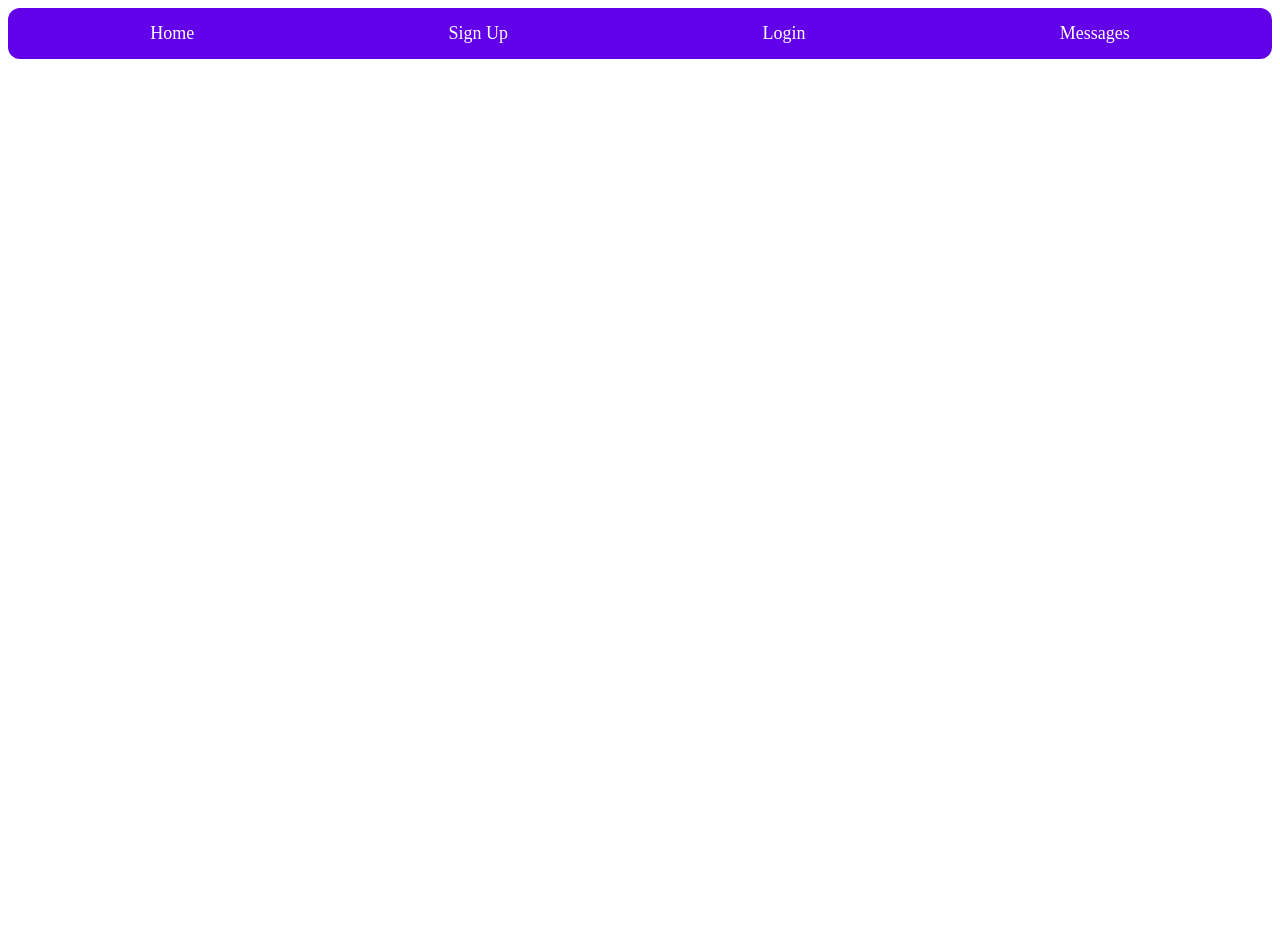
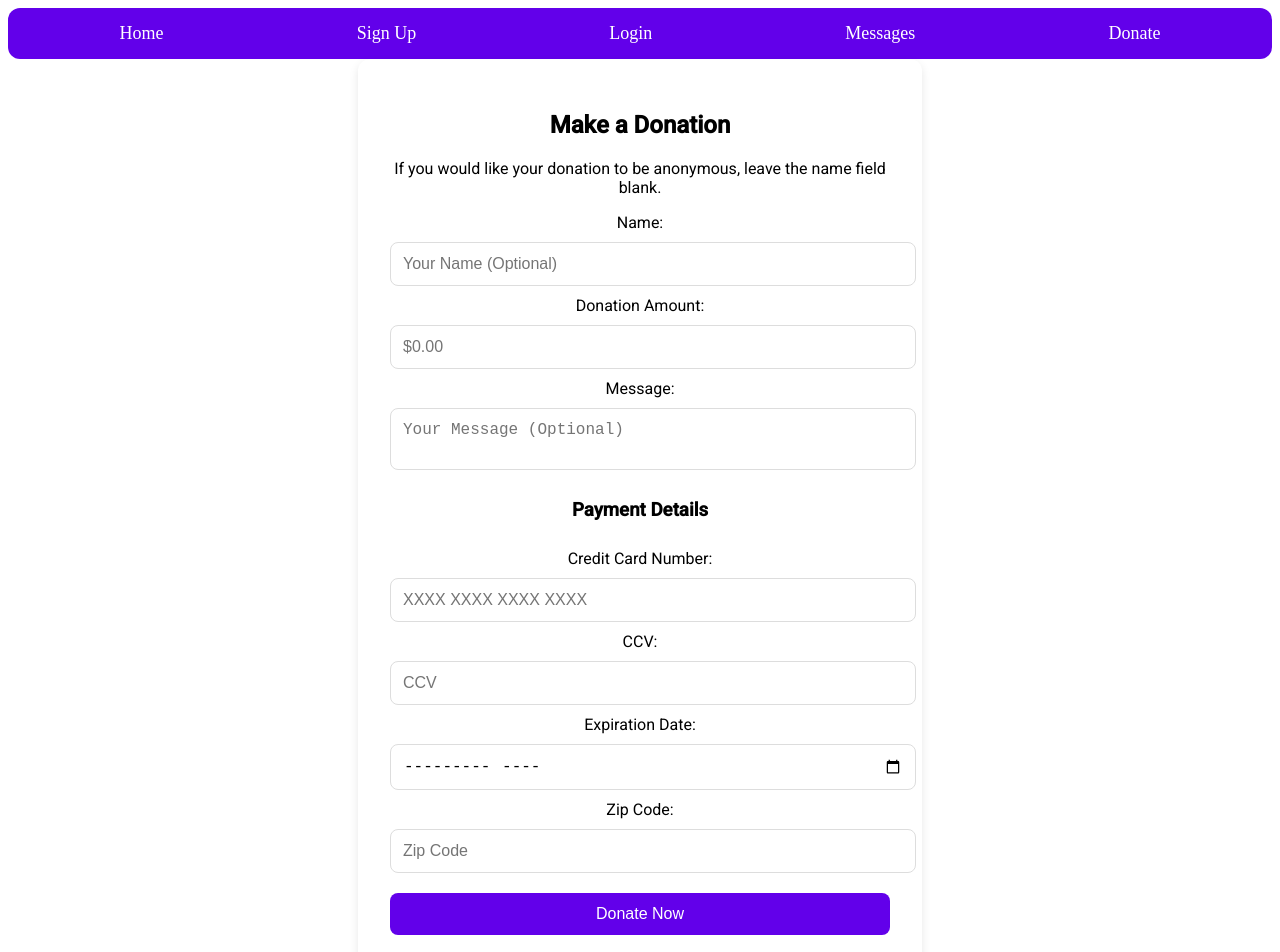
Before and after one commit to PaigeGrimes/NoStrays, a Vue app in the folder frontend/: page /donation in a window 1280 px wide. Shown: the top 952 px of the page. Before the commit the page ends 800 px from the top, so only its background shows below. Built offline with nearby package versions, Linux system fonts and the light colour scheme.

Commit message:
updated donation page, added admin view, changed how permissions work, and general database updates. also added animal object

```diff
--- a/frontend/src/components/Navbar.vue
+++ b/frontend/src/components/Navbar.vue
@@ -4,6 +4,7 @@
     <router-link to="/signup" class="nav-link">Sign Up</router-link>
     <router-link to="/login" class="nav-link">Login</router-link>
     <router-link to="/messages" class="nav-link">Messages</router-link>
+    <router-link to="/donation" class="nav-link">Donate</router-link>
     <router-link v-if="isAuthenticated" to="/dashboard" class="nav-link">Dashboard</router-link>
     <button v-if="isAuthenticated" class="nav-button" @click="logout">Logout</button>
   </nav>
--- a/frontend/src/router/index.ts
+++ b/frontend/src/router/index.ts
@@ -8,9 +8,10 @@ import Messages from '../views/Messsages.vue'
 const routes = [
     { path: '/', component: HomeView },
     { path: '/about', component: AboutView },
+    { path: '/login', component: Login },
+    { path: '/messages', component: Messages },
     { path: '/donation', component: Donate },
-    { path: '/login', component: Login },
-    { path: '/messages', component: Messages }
+    { path: '/admin', component: AdminPanel, meta: { requiresAuth: true, adminOnly: true } }
 ]
 
 const router = createRouter({
--- /dev/null
+++ b/frontend/src/views/Admin.vue
@@ -0,0 +1,128 @@
+<script setup>
+import { ref, onMounted } from 'vue';
+import axios from 'axios';
+import { useRouter } from 'vue-router';
+
+const router = useRouter();
+const currentUser = ref(null);
+
+const animalName = ref('');
+const animalSpecies = ref('');
+const removeAnimalId = ref('');
+
+const targetUsername = ref('');
+const newAccessLevel = ref(3);
+const deleteUsername = ref('');
+
+onMounted(() => {
+  const stored = localStorage.getItem('user');
+  if (!stored) {
+    router.push('/');
+    return;
+  }
+  currentUser.value = JSON.parse(stored);
+
+  // if they are not CEO or board, redirect
+  if (currentUser.value.accessLevel < 3) {
+    router.push('/');
+  }
+});
+
+async function addAnimal() {
+  try {
+    await axios.post('http://localhost:5001/api/animals', {
+      username: currentUser.value.username, // needed for ensureAdmin
+      name: animalName.value,
+      species: animalSpecies.value
+    });
+    alert('Animal added!');
+    animalName.value = '';
+    animalSpecies.value = '';
+  } catch (err) {
+    console.error(err);
+    alert('Failed to add animal');
+  }
+}
+
+async function removeAnimal() {
+  try {
+    await axios.delete(`http://localhost:5001/api/animals/${removeAnimalId.value}`, {
+      data: { username: currentUser.value.username } // pass user for ensureAdmin
+    });
+    alert('Animal removed!');
+    removeAnimalId.value = '';
+  } catch (err) {
+    console.error(err);
+    alert('Failed to remove animal');
+  }
+}
+
+async function updateRole() {
+  try {
+    await axios.put('http://localhost:5001/api/users/role', {
+      username: currentUser.value.username, // admin check
+      targetUsername: targetUsername.value,
+      newAccessLevel: parseInt(newAccessLevel.value)
+    });
+    alert('User role updated!');
+    targetUsername.value = '';
+    newAccessLevel.value = 3;
+  } catch (err) {
+    console.error(err);
+    alert('Failed to update user role');
+  }
+}
+
+async function deleteUser() {
+  try {
+    await axios.delete(`http://localhost:5001/api/users/${deleteUsername.value}`, {
+      data: { username: currentUser.value.username } // pass user for ensureAdmin
+    });
+    alert('User deleted!');
+    deleteUsername.value = '';
+  } catch (err) {
+    console.error(err);
+    alert('Failed to delete user');
+  }
+}
+</script>
+
+<template>
+  <div>
+    <h2>Admin Panel</h2>
+    <div>
+      <h3>Add Animal</h3>
+      <input v-model="animalName" placeholder="Animal Name" />
+      <input v-model="animalSpecies" placeholder="Species" />
+      <button @click="addAnimal">Add Animal</button>
+    </div>
+
+    <div>
+      <h3>Remove Animal</h3>
+      <input v-model="removeAnimalId" placeholder="Animal ID" />
+      <button @click="removeAnimal">Remove Animal</button>
+    </div>
+
+    <div>
+      <h3>Update User Role</h3>
+      <input v-model="targetUsername" placeholder="Target Username" />
+      <select v-model="newAccessLevel">
+        <option value="1">Volunteer</option>
+        <option value="2">Caregiver</option>
+        <option value="3">Board</option>
+        <option value="4">CEO</option>
+      </select>
+      <button @click="updateRole">Update Role</button>
+    </div>
+
+    <div>
+      <h3>Delete User</h3>
+      <input v-model="deleteUsername" placeholder="Username to delete" />
+      <button @click="deleteUser">Delete User</button>
+    </div>
+  </div>
+</template>
+
+<style scoped>
+/* Apply Material 3 styling as needed */
+</style>
--- a/frontend/src/views/Donate.vue
+++ b/frontend/src/views/Donate.vue
@@ -1,166 +1,180 @@
 <template>
-  <div class="container">
-    <form @submit.prevent="donate">
-      <pre>If you would like your donation to be anonymous, leave the name field blank.</pre>
+  <div class="donation-container">
+    <h2>Make a Donation</h2>
+    <p>If you would like your donation to be anonymous, leave the name field blank.</p>
+
+    <form @submit.prevent="donate" class="donation-form">
       <label for="name">Name:</label>
-      <input v-model="name" placeholder="Name" />
+      <input v-model="name" type="text" placeholder="Your Name (Optional)" class="input-field" />
+
       <label for="amount">Donation Amount:</label>
-      <input v-model="amount" type="number" step="1000" placeholder="$ Amount" required />
-      <label style="white-space: pre-line;" for="message">Message:</label>
-      <textarea v-model="message" placeholder="Message"></textarea>
+      <input
+          :value="displayAmount"
+          @input="handleInput($event.target.value)"
+          @focus="focused = true"
+          @blur="handleBlur"
+          placeholder="$0.00"
+          required
+          class="input-field"
+      />
+
+      <label for="message">Message:</label>
+      <textarea v-model="message" class="input-field no-resize" placeholder="Your Message (Optional)"></textarea>
+
+      <h3>Payment Details</h3>
       <label for="ccNum">Credit Card Number:</label>
-      <input v-model="ccNum" type="number" placeholder="XXXX XXXX XXXX XXXX" required />
+      <input v-model="ccNum" type="number" placeholder="XXXX XXXX XXXX XXXX" required class="input-field" />
+
       <label for="ccv">CCV:</label>
-      <input v-model="ccv" type="number" placeholder="CCV" required />
+      <input v-model="ccv" type="number" placeholder="CCV" required class="input-field" />
+
       <label for="expire">Expiration Date:</label>
-      <input v-model="expire" type="month" placeholder="Expiration Date" required />
+      <input v-model="expire" type="month" required class="input-field" />
+
       <label for="zip">Zip Code:</label>
-      <input v-model="zip" type="number" placeholder="Zip" required />
+      <input v-model="zip" type="number" placeholder="Zip Code" required class="input-field" />
 
-      <button type="submit" @click="throwConfetti">Sign Up</button>
+      <button type="submit" class="donation-button" @click="throwConfetti">Donate Now</button>
     </form>
-    <img :src="sadURL" alt="Vue" />
+
+    <img :src="sadURL" alt="Thank You Image" class="thank-you-image" />
   </div>
 </template>
 
-<script lang="ts">
-
+<script setup>
+import { ref, computed } from 'vue';
 import axios from 'axios';
 import confetti from 'canvas-confetti';
-import { defineComponent } from 'vue';
-import usURL from "@/assets/nature_and_us.png";
 import sadURL from "@/assets/sad.png";
 
-export default defineComponent ({
-  computed: {
-    sadURL() {
-      return sadURL
-    },
-  },
-  data() {
-    return {
-      name: '',
-      amount: '',
-      message: '',
-      ccNum: '',
-      ccv: '', // Added to the request
-      expire: '',
-      zip: '',
-    };
-  },
-  methods: {
-    async donate() {
-      try {
-        const res = await axios.post('http://localhost:5001/donation', {
-          name: this.name,
-          amount: this.amount,
-          message: this.message,
-          ccNum: this.ccNum,
-          ccv: this.ccv,  // Fixed missing CCV
-          ccExpiration: this.expire, // Ensure it matches the backend field
-          zipCode: this.zip, // Ensure it matches the backend field
-        });
+const name = ref('');
+const message = ref('');
+const ccNum = ref('');
+const ccv = ref('');
+const expire = ref('');
+const zip = ref('');
+const numericAmount = ref(0);
+const rawInput = ref('');
+const focused = ref(false);
 
-        // Display success message from server response
-        alert(`${res.data.message}\nYou're AMAZING!`);
-      } catch (error) {
-        console.error('Donation failed', error);
-        alert('Error during donation. Please try again.');
-      }
-    },
-  throwConfetti() {
-      const count = 200;
-      const defaults = {
-        origin: { y: 0.7 },
-      };
+const displayAmount = computed(() => {
+  if (focused.value) {
+    return rawInput.value;
+  } else {
+    if (!numericAmount.value) return '';
+    return numericAmount.value.toLocaleString('en-US', {
+      style: 'currency',
+      currency: 'USD',
+      minimumFractionDigits: 2,
+    });
+  }
+});
 
-      function fire(particleRatio: number, opts: any) {
-        confetti(
-            Object.assign({}, defaults, opts, {
-              particleCount: Math.floor(count * particleRatio),
-            })
-        );
-      }
+function handleInput(value) {
+  let cleaned = value.replace(/[^0-9.]/g, '');
+  if (cleaned.startsWith(".")) cleaned = "0" + cleaned;
+  const parts = cleaned.split('.');
+  if (parts.length > 2) {
+    cleaned = parts.shift() + '.' + parts.join('');
+  }
+  if (parts[1]?.length > 2) {
+    parts[1] = parts[1].slice(0, 2);
+    cleaned = parts.join('.');
+  }
+  rawInput.value = cleaned;
+  numericAmount.value = parseFloat(cleaned) || 0;
+}
 
-      fire(0.25, {
-        spread: 26,
-        startVelocity: 55,
-      });
+function handleBlur() {
+  focused.value = false;
+}
 
-      fire(0.2, {
-        spread: 60,
-      });
+async function donate() {
+  try {
+    const res = await axios.post('http://localhost:5001/donation', {
+      name: name.value,
+      amount: numericAmount.value,
+      message: message.value,
+      ccNum: ccNum.value,
+      ccv: ccv.value,
+      ccExpiration: expire.value,
+      zipCode: zip.value,
+    });
+    alert(`${res.data.message}\nYou're AMAZING!`);
+    throwConfetti();
+  } catch (error) {
+    console.error('Donation failed', error);
+    alert('Error during donation. Please try again.');
+  }
+}
 
-      fire(0.35, {
-        spread: 100,
-        decay: 0.91,
-        scalar: 0.8,
-      });
-
-      fire(0.1, {
-        spread: 120,
-        startVelocity: 25,
-        decay: 0.92,
-        scalar: 1.2,
-      });
-
-      fire(0.1, {
-        spread: 120,
-        startVelocity: 45,
-      });
-    },
-  },
-});
+function throwConfetti() {
+  const count = 200;
+  const defaults = { origin: { y: 0.7 } };
+  function fire(particleRatio, opts) {
+    confetti(Object.assign({}, defaults, opts, {
+      particleCount: Math.floor(count * particleRatio),
+    }));
+  }
+  fire(0.25, { spread: 26, startVelocity: 55 });
+  fire(0.2, { spread: 60 });
+  fire(0.35, { spread: 100, decay: 0.91, scalar: 0.8 });
+  fire(0.1, { spread: 120, startVelocity: 25, decay: 0.92, scalar: 1.2 });
+  fire(0.1, { spread: 120, startVelocity: 45 });
+}
 </script>
 
 <style scoped>
-.container {
-  display: flex;
-  justify-content: space-evenly;
-  align-items: center;
-  width: 100%;
-  margin: auto 20px;
+@import url('https://fonts.googleapis.com/css2?family=Roboto:wght@400;500&display=swap');
+
+.donation-container {
+  max-width: 500px;
+  margin: auto;
+  padding: 2rem;
+  text-align: center;
+  font-family: 'Roboto', sans-serif;
+  background: #fff;
+  border-radius: 12px;
+  box-shadow: 0 4px 10px rgba(0, 0, 0, 0.1);
 }
 
-form {
+.donation-form {
   display: flex;
   flex-direction: column;
-  width: 40%; /* Adjust this width as needed */
-  margin-right: 20px; /* Space between the form and image */
+  gap: 10px;
 }
 
-div {
-  margin-bottom: 1rem;
+.input-field {
+  width: 100%;
+  padding: 12px;
+  border: 1px solid #ddd;
+  border-radius: 8px;
+  font-size: 16px;
 }
 
-input {
-  width: 100%;
-  padding: 0.5rem;
-  margin-top: 0.2rem;
+.no-resize {
+  resize: none;
 }
 
-button {
-  position: relative;
-  z-index: 10;
-  background-color: #ffffff;
-  margin: 1rem;
-  padding: 0.5rem;
-  width: 50%;
-  align-content: center;
+.donation-button {
+  background-color: #6200ea;
+  color: white;
+  padding: 12px;
+  border: none;
+  border-radius: 8px;
+  cursor: pointer;
+  font-size: 16px;
+  font-weight: 500;
+  margin-top: 10px;
 }
 
-img {
-  width: 40%; /* Adjust image size as needed */
+.donation-button:hover {
+  background-color: #3700b3;
 }
 
-i {
-  animation: confetti-animation 2s forwards;
-}
-
-@keyframes confetti-animation {
-  to {
-    opacity: 0;
-    transform: translate3d(0, 0, 0);
-  }
+.thank-you-image {
+  width: 80%;
+  max-width: 300px;
+  margin-top: 20px;
 }
 </style>
--- a/frontend/src/views/Home.vue
+++ b/frontend/src/views/Home.vue
@@ -1,34 +1,38 @@
-// frontend/src/views/Home.vue - Styled with Google's Material 3 Design
-
 <template>
   <div class="home-container">
-    <header>
+    <header class="home-header">
       <h1>No Stray Animals Ever</h1>
-      <p>Dedicated to rescuing and caring for stray animals</p>
+      <p>Dedicated to rescuing and caring for stray animals in need.</p>
     </header>
 
-    <section class="about-section">
-      <h2>About Us</h2>
-      <p>We locate, rescue, and provide safe shelter to stray animals. Our safari park houses over 3,000 animals, including dogs, cats, llamas, and more.</p>
+    <section class="home-section about">
+      <img src="@/assets/sad.png" alt="Sad Animal" class="sad-animal" />
+      <h2>Our Mission</h2>
+      <p>We locate, rescue, and provide safe shelter to stray animals across Ultra Planet. Our Safari Park can accommodate 3,000+ animals, ranging from cats and dogs to llamas, tigers, and more.</p>
     </section>
 
-    <section class="volunteer-section">
-      <h2>Become a Volunteer</h2>
-      <p>Join us in our mission to provide shelter to stray animals. Sign up now and become part of our growing family!</p>
+    <section class="home-section cta">
+      <h2>Join Us</h2>
+      <p>Whether you’re a volunteer or a donor, your support helps ensure every animal has the care they deserve.</p>
       <router-link to="/signup" class="home-button">Sign Up</router-link>
+      <router-link to="/donate" class="home-button donate-button">Donate</router-link>
     </section>
 
-    <section class="contact-section">
+    <section class="home-section contact">
       <h2>Contact Us</h2>
       <p>Email: contact@nsanimals.org</p>
-      <p>Location: 1 Main Street, Dreamland, DL 00000, Ultra Planet</p>
+      <p>Address: 1 Main Street, Dreamland, DL 00000, Ultra Planet</p>
+      <p>Phone: (123) 456-7890</p>
     </section>
 
-    <footer>
+    <footer class="home-footer">
       <p>© 2025 No Stray Animals Ever. All rights reserved.</p>
     </footer>
   </div>
 </template>
+
+<script setup>
+</script>
 
 <style scoped>
 @import url('https://fonts.googleapis.com/css2?family=Roboto:wght@400;500&display=swap');
@@ -37,26 +41,34 @@
   max-width: 800px;
   margin: auto;
   padding: 2rem;
-  text-align: center;
-  font-family: 'Roboto', sans-serif;
   background: #fff;
   border-radius: 12px;
+  font-family: 'Roboto', sans-serif;
   box-shadow: 0 4px 10px rgba(0, 0, 0, 0.1);
+  text-align: center;
 }
 
-header {
+.home-header {
   background: #6200ea;
   color: white;
   padding: 1.5rem;
-  border-radius: 12px;
+  border-radius: 12px 12px 0 0;
 }
 
-.about-section, .volunteer-section, .contact-section {
+.home-section {
   background: #f9f9f9;
   padding: 1rem;
   margin-top: 1rem;
   border-radius: 8px;
   box-shadow: 0 2px 5px rgba(0, 0, 0, 0.1);
+}
+
+.sad-animal {
+  width: 40%;
+  max-width: 300px;
+  margin: 1rem auto;
+  display: block;
+  border-radius: 8px;
 }
 
 .home-button {
@@ -68,14 +80,22 @@ header {
   text-decoration: none;
   font-size: 16px;
   font-weight: 500;
-  margin-top: 10px;
+  margin: 1rem;
 }
 
 .home-button:hover {
   background-color: #3700b3;
 }
 
-footer {
+.donate-button {
+  background-color: #e91e63;
+}
+
+.donate-button:hover {
+  background-color: #c2185b;
+}
+
+.home-footer {
   margin-top: 2rem;
   font-size: 14px;
   color: #555;
```
Also changed, not shown: frontend/src/router/index.js (+7 -1 lines), 2 other files (tests, documents, lock files or other folders).
